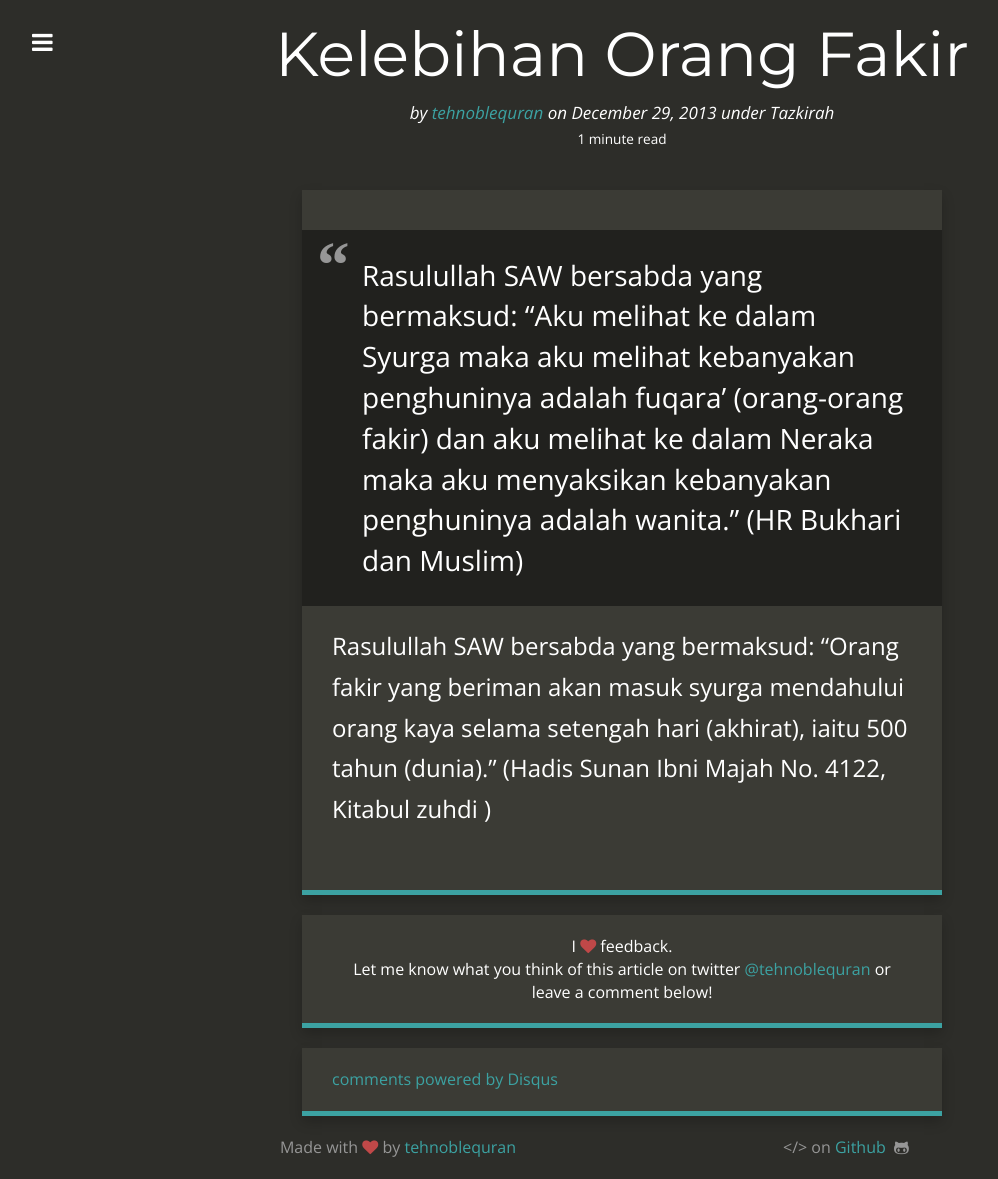
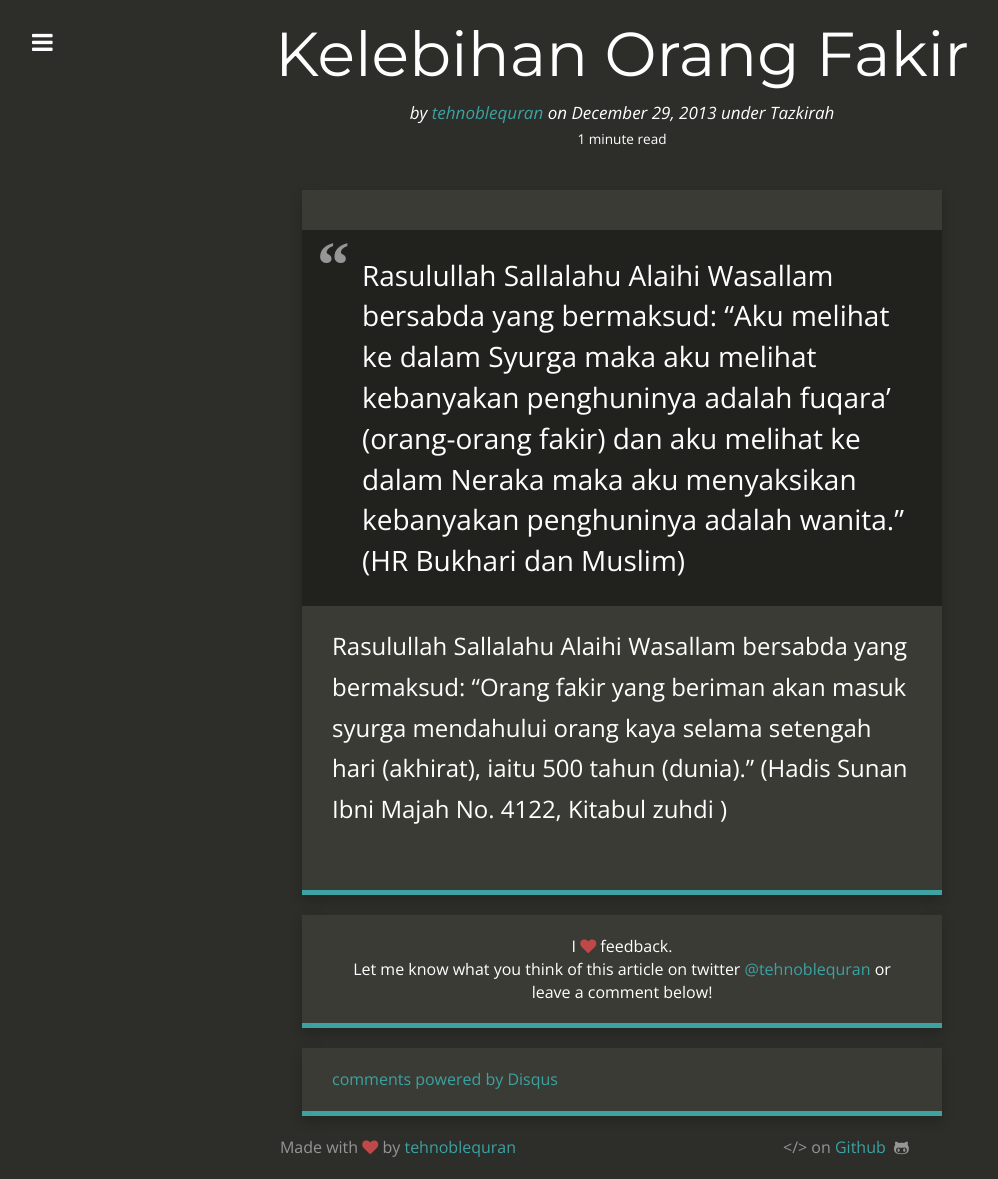
Before and after one commit to kedamaian/swsyafiq, a Jekyll site: the page built from _posts/2013-12-29-kelebihan-orang-fakir.md, in a window 1280 px wide. Shown: the whole page, without its empty margins (18-1016 px from the left). Built offline with Jekyll 4.4.1, drawn with Linux system fonts in a browser that asks for light colours; nearby versions of some CDN libraries; comment, search, counter and statistics services are not loaded.

Commit message:
Update 2013-12-29-kelebihan-orang-fakir.md

```diff
--- a/_posts/2013-12-29-kelebihan-orang-fakir.md
+++ b/_posts/2013-12-29-kelebihan-orang-fakir.md
@@ -6,7 +6,7 @@ title: Kelebihan Orang Fakir
 categories:
   - Tazkirah
 ---
-> Rasulullah SAW bersabda yang bermaksud: “Aku melihat ke dalam Syurga maka aku melihat kebanyakan penghuninya adalah fuqara’ (orang-orang fakir) dan aku melihat ke dalam Neraka maka aku menyaksikan kebanyakan penghuninya adalah wanita.” (HR Bukhari dan Muslim)
+> Rasulullah Sallalahu Alaihi Wasallam bersabda yang bermaksud: “Aku melihat ke dalam Syurga maka aku melihat kebanyakan penghuninya adalah fuqara’ (orang-orang fakir) dan aku melihat ke dalam Neraka maka aku menyaksikan kebanyakan penghuninya adalah wanita.” (HR Bukhari dan Muslim)
 
 
-Rasulullah SAW bersabda yang bermaksud: “Orang fakir yang beriman akan masuk syurga mendahului orang kaya selama setengah hari (akhirat), iaitu 500 tahun (dunia).” (Hadis Sunan Ibni Majah No. 4122, Kitabul zuhdi )
+Rasulullah Sallalahu Alaihi Wasallam bersabda yang bermaksud: “Orang fakir yang beriman akan masuk syurga mendahului orang kaya selama setengah hari (akhirat), iaitu 500 tahun (dunia).” (Hadis Sunan Ibni Majah No. 4122, Kitabul zuhdi )
```
